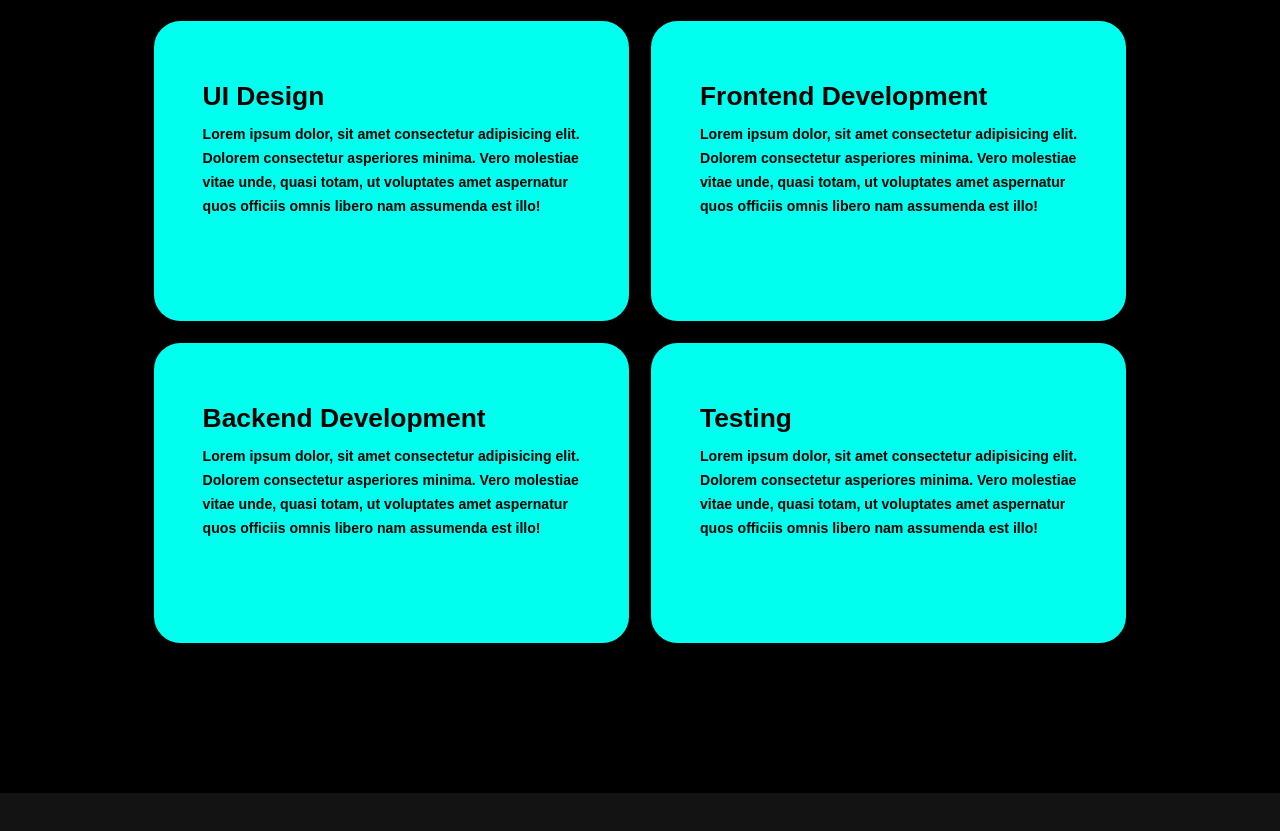
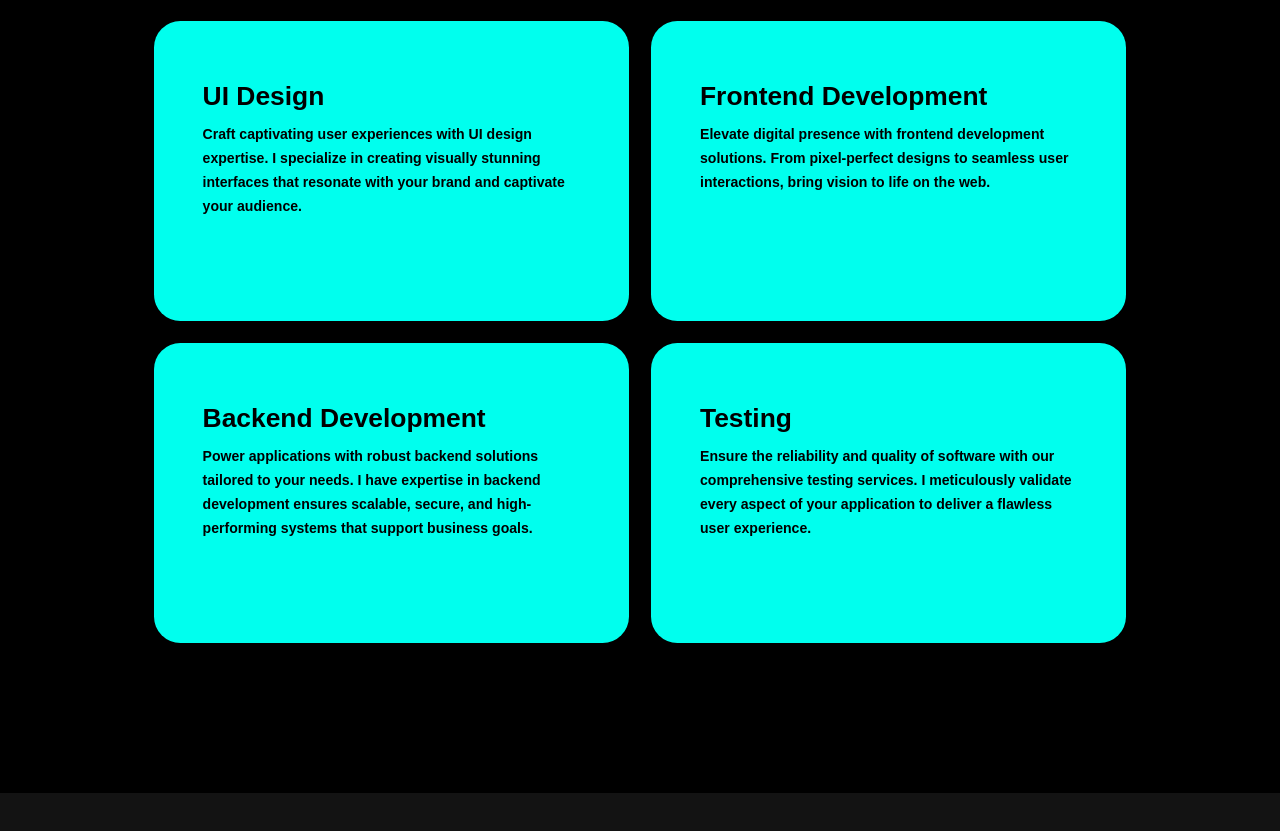
Before and after one commit to Jyoti2497/MyPortFolio, a plain HTML site: page index.html in a window 1280 px wide. Shown: the part 2240-3071 px from the top of the page. Drawn offline with nearby package versions, Linux system fonts and the light colour scheme.

Commit message:
newCommit

```diff
--- a/index.html
+++ b/index.html
@@ -97,28 +97,28 @@
             <div class="service-box">
                 <div class="service-info">
                     <h4>UI Design</h4>
-                    <p>Lorem ipsum dolor, sit amet consectetur adipisicing elit. Dolorem consectetur asperiores minima. Vero molestiae vitae unde, quasi totam, ut voluptates amet aspernatur quos officiis omnis libero nam assumenda est illo!</p>
+                    <p> Craft captivating user experiences with UI design expertise. I specialize in creating visually stunning interfaces that resonate with your brand and captivate your audience.</p>
                 </div>
             </div>
 
             <div class="service-box">
                 <div class="service-info">
                     <h4>Frontend Development</h4>
-                    <p>Lorem ipsum dolor, sit amet consectetur adipisicing elit. Dolorem consectetur asperiores minima. Vero molestiae vitae unde, quasi totam, ut voluptates amet aspernatur quos officiis omnis libero nam assumenda est illo!</p>
+                    <p>Elevate digital presence with frontend development solutions. From pixel-perfect designs to seamless user interactions, bring vision to life on the web.</p>
                 </div>
             </div>
 
             <div class="service-box">
                 <div class="service-info">
                     <h4>Backend Development</h4>
-                    <p>Lorem ipsum dolor, sit amet consectetur adipisicing elit. Dolorem consectetur asperiores minima. Vero molestiae vitae unde, quasi totam, ut voluptates amet aspernatur quos officiis omnis libero nam assumenda est illo!</p>
+                    <p>Power applications with robust backend solutions tailored to your needs. I have expertise in backend development ensures scalable, secure, and high-performing systems that support business goals.</p>
                 </div>
             </div>
 
             <div class="service-box">
                 <div class="service-info">
                     <h4>Testing</h4>
-                    <p>Lorem ipsum dolor, sit amet consectetur adipisicing elit. Dolorem consectetur asperiores minima. Vero molestiae vitae unde, quasi totam, ut voluptates amet aspernatur quos officiis omnis libero nam assumenda est illo!</p>
+                    <p>Ensure the reliability and quality of software with our comprehensive testing services. I meticulously validate every aspect of your application to deliver a flawless user experience.</p>
                 </div>
             </div>
         </div>
```
